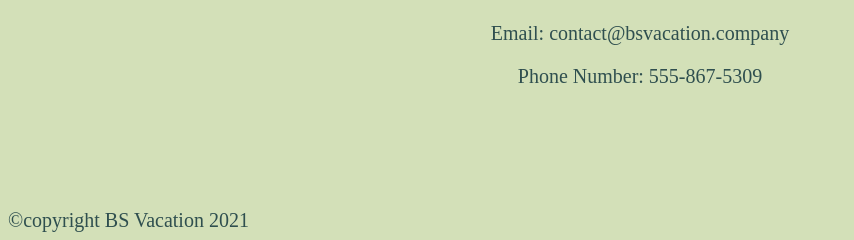
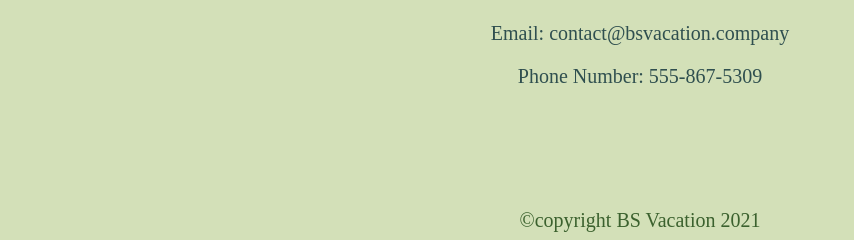
Before and after one commit to BehshadBabai/BS-Vacation, a plain HTML site: page index.html in a window 1280 px wide. Shown: the part 3033-3273 px from the top of the page, without its empty margins (0-854 px from the left). Drawn offline with Linux system fonts and the light colour scheme; a web font is replaced by a local one.

Commit message:
implemented footer for fullscreen view

```diff
--- a/resources/css/style.css
+++ b/resources/css/style.css
@@ -128,6 +128,7 @@ main{
     display: flex;
     flex-wrap: wrap;
     height: 100%;
+    width: 100%;
     justify-content: space-evenly;
 }
 
@@ -190,3 +191,10 @@ main{
 #team button{
     font-size: 0.9rem;
 }
+
+footer {
+    display: inline-flex;
+    justify-content: center;
+    color: hsl(104 36% 28%);
+    width: 100%;
+}
```
